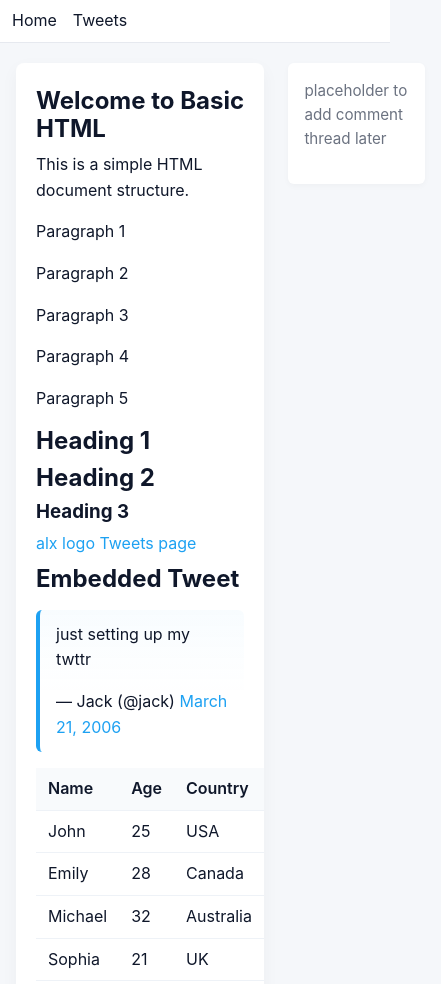
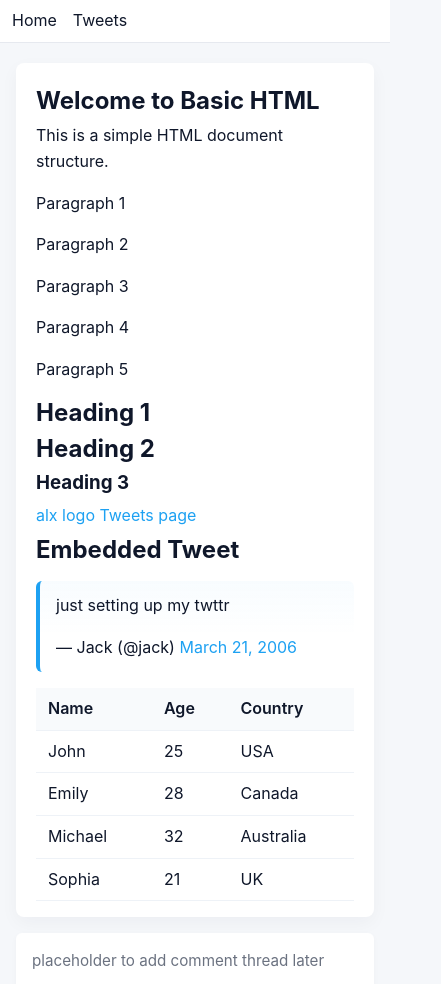
Before and after one commit to Abel8866/alx_html_css, a plain HTML site: page css_basic/index.html in a window 390 px wide. Shown: the top 984 px of the page, 441 px wide, since content can reach past the window. Drawn offline with Linux system fonts and the light colour scheme.

Commit message:
Use Flexbox layout; add responsive behavior and small UI tweaks

```diff
--- a/css_basic/index.html
+++ b/css_basic/index.html
@@ -7,7 +7,7 @@
     <link rel="stylesheet" href="base.css">
     <link rel="stylesheet" href="styles.css">
   </head>
-  <body>
+  <body class="works_on_smartphone">
     <header>
       <ul>
         <li><a href="index.html">Home</a></li>
--- a/css_basic/styles.css
+++ b/css_basic/styles.css
@@ -62,8 +62,16 @@ footer p { margin: 0; }
 
 /* Responsive: stack aside under content on small screens */
 @media (max-width: 760px) {
+	/* On small screens stack the main content vertically */
 	main {
-		grid-template-columns: 1fr;
+		flex-direction: column;
+		gap: 1rem;
+	}
+
+	/* Make article and aside full width when stacked */
+	article, aside {
+		flex: none;
+		width: 100%;
 	}
 
 	nav ul {
```
Also changed, not shown: css_basic/tweets.html (+1 -1 lines).
